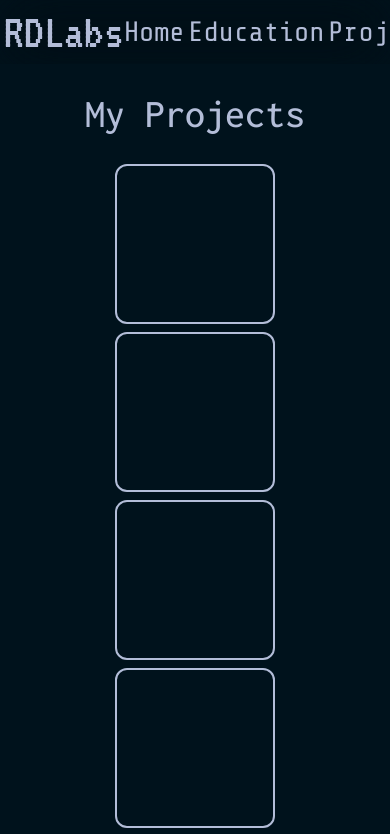
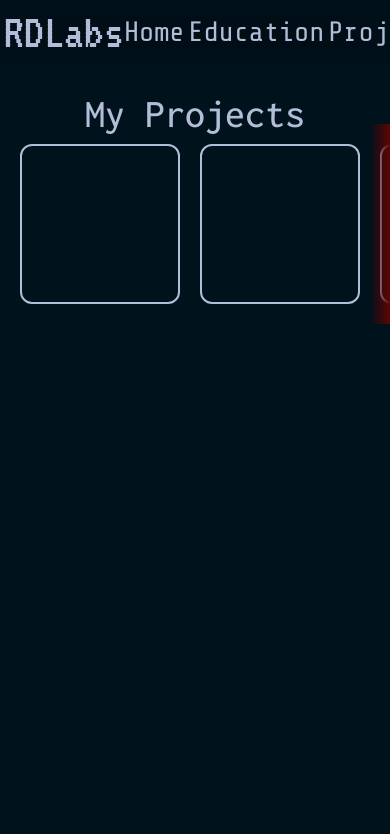
Before and after one commit to RDlabz/RD, a Next.js app: page /projects in a window 390 px wide. Shown: the top 834 px of the page. Built offline with nearby package versions, Linux system fonts and the light colour scheme; some icons are missing.

Commit message:
Adapted project scroll for device widths

```diff
--- a/src/app/projects/page.tsx
+++ b/src/app/projects/page.tsx
@@ -1,7 +1,7 @@
 'use client'
 import { useState } from 'react';
-import ProjectCard from '@/components/ProjectCard';
 import en from '@/LabContent/en.json'
+import ProjectList from '@/components/ProjectList';
 
 const projects = en.projects
 
@@ -12,11 +12,7 @@ export default function App() {
   return (
     <>
       <h2>{projects.title}</h2>
-      <div className="flex flex-wrap gap-2 justify-evenly w-full py-5">
-        {projects.projects.map((project) => (
-          <ProjectCard key={project.title} project={project} selectProject={setSelectedProject} />
-        ))}
-      </div>
+      <ProjectList projects={projects.projects} setSelectedProject={setSelectedProject} />
       {
         selectedProject ?
           <section id="projectDescription">
@@ -28,7 +24,7 @@ export default function App() {
               onMouseLeave={e => (e.currentTarget.style.color = "var(--foreround)")}
             >{selectedProject.title}</a>
             {selectedProject.description && selectedProject.description.map((desc: string, indx: number) => (
-              <p key={"project-desc" + indx}>{desc}</p>
+              <p key={"project-desc" + indx} className="text-justify">{desc}</p>
             ))}
           </section>
           :
--- a/src/components/ProjectCard.tsx
+++ b/src/components/ProjectCard.tsx
@@ -8,7 +8,7 @@ export default function ProjectCard({
     selectProject: any
 }) {
     return (
-        <a href="#projectDescription" className="relative group size-40 flex justify-center items-center button-border overflow-hidden transition-all duration-[400ms] ease-in-out hover:w-80 hover:text-rd-white" onClick={() => selectProject(project)}>
+        <a href="#projectDescription" className="relative group size-40 min-w-40 flex justify-center items-center button-border overflow-hidden transition-all duration-[400ms] ease-in-out hover:w-80 hover:text-rd-white" onClick={() => selectProject(project)}>
             <Icon className="transition duration-[400ms] ease-in-out group-hover:blur-sm" icon={`lucide:${project.icon}`} width={70} height={70} />
             <div className="absolute inset-0 opacity-0 transition-opacity duration-500 group-hover:delay-[100ms] group-hover:opacity-100 pointer-events-none" style={{boxShadow: `inset 0 0px 70px -30px ${project.color}`}} />
             <span className="absolute w-full self-start px-2 py-1 opacity-0 -translate-y-10 transition-all duration-700 group-hover:delay-[300ms] group-hover:translate-y-0 group-hover:opacity-100">{project.title}</span>
--- /dev/null
+++ b/src/components/ProjectList.tsx
@@ -0,0 +1,57 @@
+'use client'
+import { useRef, useState, useEffect } from 'react';
+import ProjectCard from './ProjectCard';
+
+export default function ProjectList({
+    projects,
+    setSelectedProject,
+}: {
+    projects: any[],
+    setSelectedProject: any
+}) {
+
+    const scrollRef = useRef<HTMLDivElement>(null);
+    const [showLeftFade, setShowLeftFade] = useState(false);
+    const [showRightFade, setShowRightFade] = useState(false);
+
+    const updateFades = () => {
+        const container = scrollRef.current;
+        if (!container) return;
+
+        const { scrollLeft, scrollWidth, clientWidth } = container;
+
+        // Show left fade if not at the start
+        setShowLeftFade(scrollLeft > 20);
+
+        // Show right fade if not at the end
+        setShowRightFade(scrollLeft + clientWidth < scrollWidth - 20);
+    };
+
+    useEffect(() => {
+        updateFades(); // initial check
+
+        const container = scrollRef.current;
+        if (!container) return;
+
+        container.addEventListener('scroll', updateFades);
+        window.addEventListener('resize', updateFades);
+
+        return () => {
+          container.removeEventListener('scroll', updateFades);
+          window.removeEventListener('resize', updateFades);
+        };
+    }, []);
+
+    return (
+        <div className="relative overflow-hidden m-[-20px]">
+            <div ref={scrollRef} className="x-list w-full py-5 px-[20px]">
+            {projects.map((project) => (
+                <ProjectCard key={project.title} project={project} selectProject={setSelectedProject} />
+            ))}
+            </div>
+
+            {showLeftFade && (<div className="absolute top-0 left-0 h-full w-5 pointer-events-none bg-gradient-to-r from-rd-primary to-transparent" />)}
+            {showRightFade && (<div className="absolute top-0 right-0 h-full w-5 pointer-events-none bg-gradient-to-l from-rd-primary to-transparent" />)}
+        </div>
+    )
+}
--- a/src/styles/globals.css
+++ b/src/styles/globals.css
@@ -23,6 +23,20 @@
   .button-border {
     border: 2px solid var(--foreground);
     border-radius: 0.75rem;
+  }
+  .x-list {
+    display: flex;
+    flex-wrap: nowrap;
+    justify-content: space-around;
+    overflow-x: scroll;
+    scroll-snap-type: mandatory;
+    column-gap: 1.25rem;
+
+    /* Firefox */
+    scrollbar-width: none;
+
+    /* Chrome, Edge, Safari */
+    -ms-overflow-style: none; /* IE 10+ */
   }
 }
 
@@ -100,3 +114,9 @@ a {
 ::-webkit-scrollbar-thumb:hover {
   border-radius: 10px;
 }
+
+@media (max-width: 1050px) {
+  main {
+    padding: 20px;
+  }
+}
```
